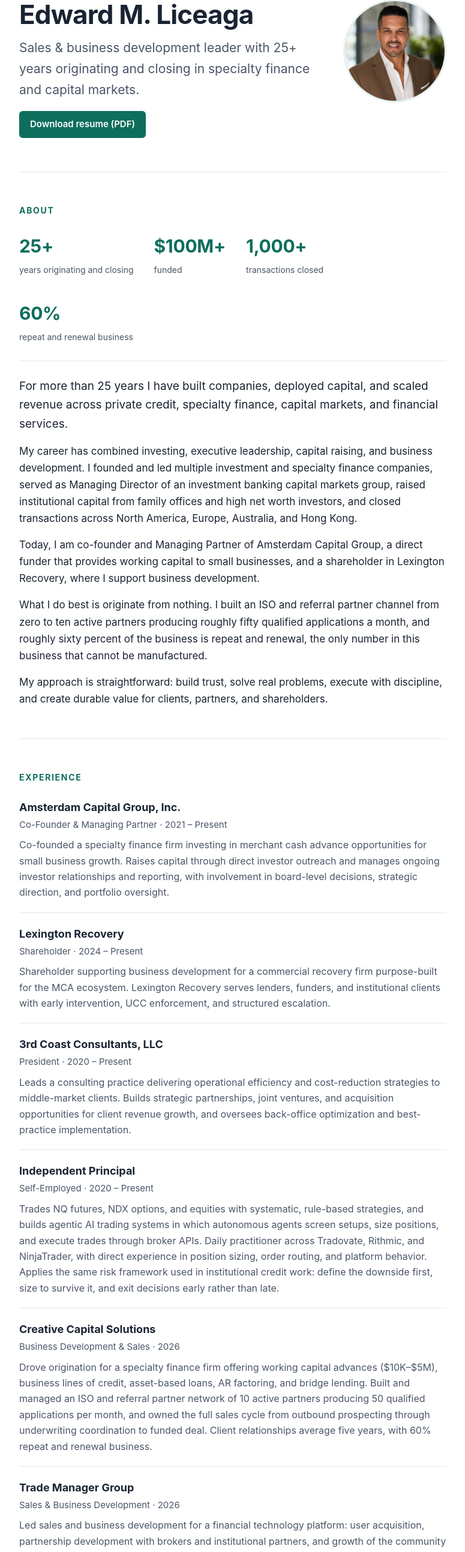
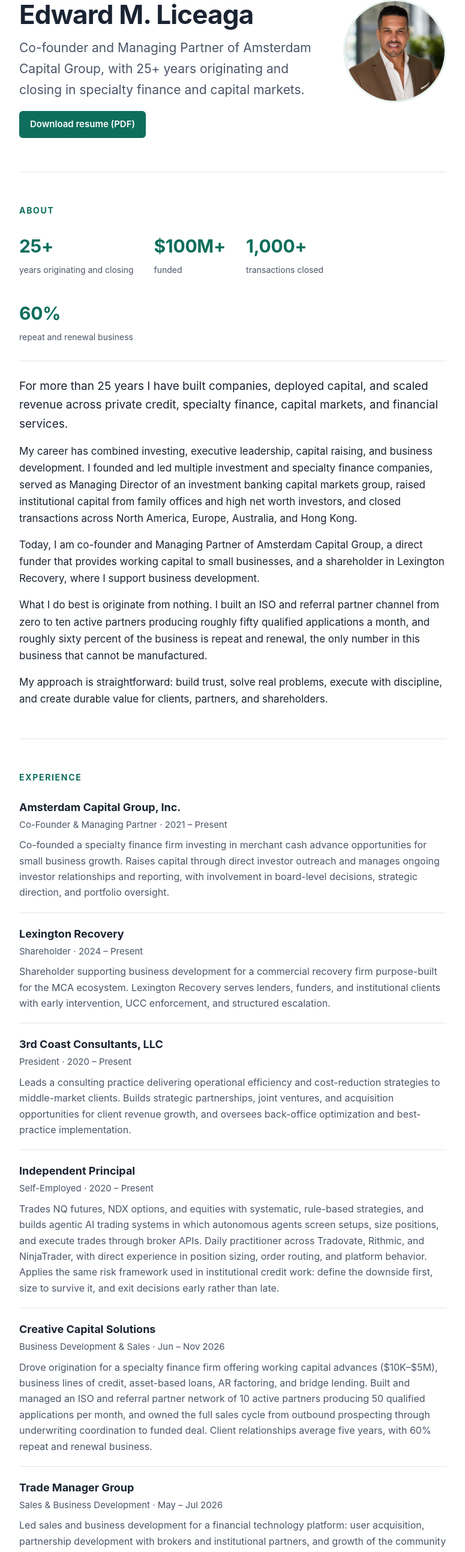
Before and after one commit to eliceaga-sudo/eliceaga-sudo.github.io, a plain HTML site: page index.html in a window 1280 px wide. Shown: the part 202-2789 px from the top of the page at 60% size, without its empty margins (252-1027 px from the left). Drawn offline with Linux system fonts and the light colour scheme.

Commit message:
Clean resume layout; lead with Amsterdam Capital Group; date ended 2026 roles; unpublish internal profile notes
Resume PDF rebuilt in a cleaner two-page layout with email, site and LinkedIn only.
profile-bios.md was an internal working note served publicly; it stays local and is now gitignored.

Co-Authored-By: Claude Opus 5.5 <noreply@anthropic.com>

```diff
--- a/index.html
+++ b/index.html
@@ -18,7 +18,8 @@
     "name": "Edward M. Liceaga",
     "alternateName": ["Edward Liceaga", "Ed Liceaga", "Edward Michael Liceaga"],
     "url": "https://edwardliceaga.com/",
-    "jobTitle": "Sales & Business Development Leader, Specialty Finance",
+    "jobTitle": "Co-Founder & Managing Partner",
+    "worksFor": { "@type": "Organization", "name": "Amsterdam Capital Group", "url": "https://www.acgroupinc.com" },
     "description": "Sales and business development leader in specialty finance and capital markets with more than 25 years of experience originating and closing.",
     "knowsAbout": ["Specialty Finance", "Business Development", "Capital Markets", "Working Capital", "Merchant Cash Advance", "Asset-Based Lending", "Accounts Receivable Factoring", "Channel Partnerships", "Sales Leadership"],
     "email": "mailto:eliceaga@gmail.com",
@@ -212,7 +213,7 @@
         <div>
           <div class="kicker">Specialty Finance &middot; Business Development &middot; Capital Markets</div>
           <h1>Edward M. Liceaga</h1>
-          <p class="headline">Sales &amp; business development leader with 25+ years originating and closing in specialty finance and capital markets.</p>
+          <p class="headline">Co-founder and Managing Partner of Amsterdam Capital Group, with 25+ years originating and closing in specialty finance and capital markets.</p>
           <a class="resume-btn" href="assets/Edward_Liceaga_Resume.pdf" download>Download resume (PDF)</a>
         </div>
         <img class="headshot" src="assets/headshot.png" alt="Edward M. Liceaga">
@@ -258,12 +259,12 @@
       </div>
       <div class="role">
         <h3>Creative Capital Solutions</h3>
-        <div class="meta">Business Development &amp; Sales &middot; 2026</div>
+        <div class="meta">Business Development &amp; Sales &middot; Jun &ndash; Nov 2026</div>
         <p>Drove origination for a specialty finance firm offering working capital advances ($10K&ndash;$5M), business lines of credit, asset-based loans, AR factoring, and bridge lending. Built and managed an ISO and referral partner network of 10 active partners producing 50 qualified applications per month, and owned the full sales cycle from outbound prospecting through underwriting coordination to funded deal. Client relationships average five years, with 60% repeat and renewal business.</p>
       </div>
       <div class="role">
         <h3>Trade Manager Group</h3>
-        <div class="meta">Sales &amp; Business Development &middot; 2026</div>
+        <div class="meta">Sales &amp; Business Development &middot; May &ndash; Jul 2026</div>
         <p>Led sales and business development for a financial technology platform: user acquisition, partnership development with brokers and institutional partners, and growth of the community marketplace.</p>
       </div>
       <div class="role">
```
Also changed, not shown: 3 other files.
